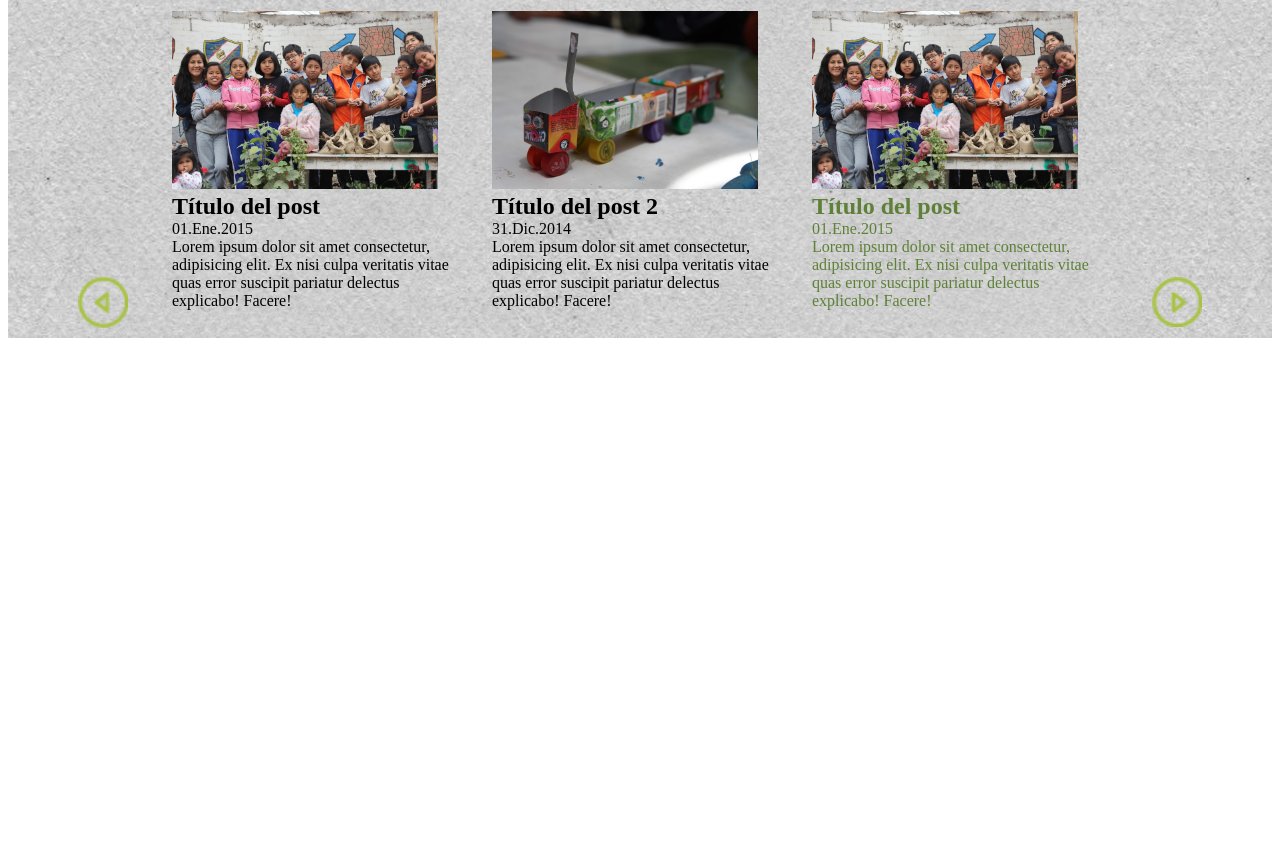
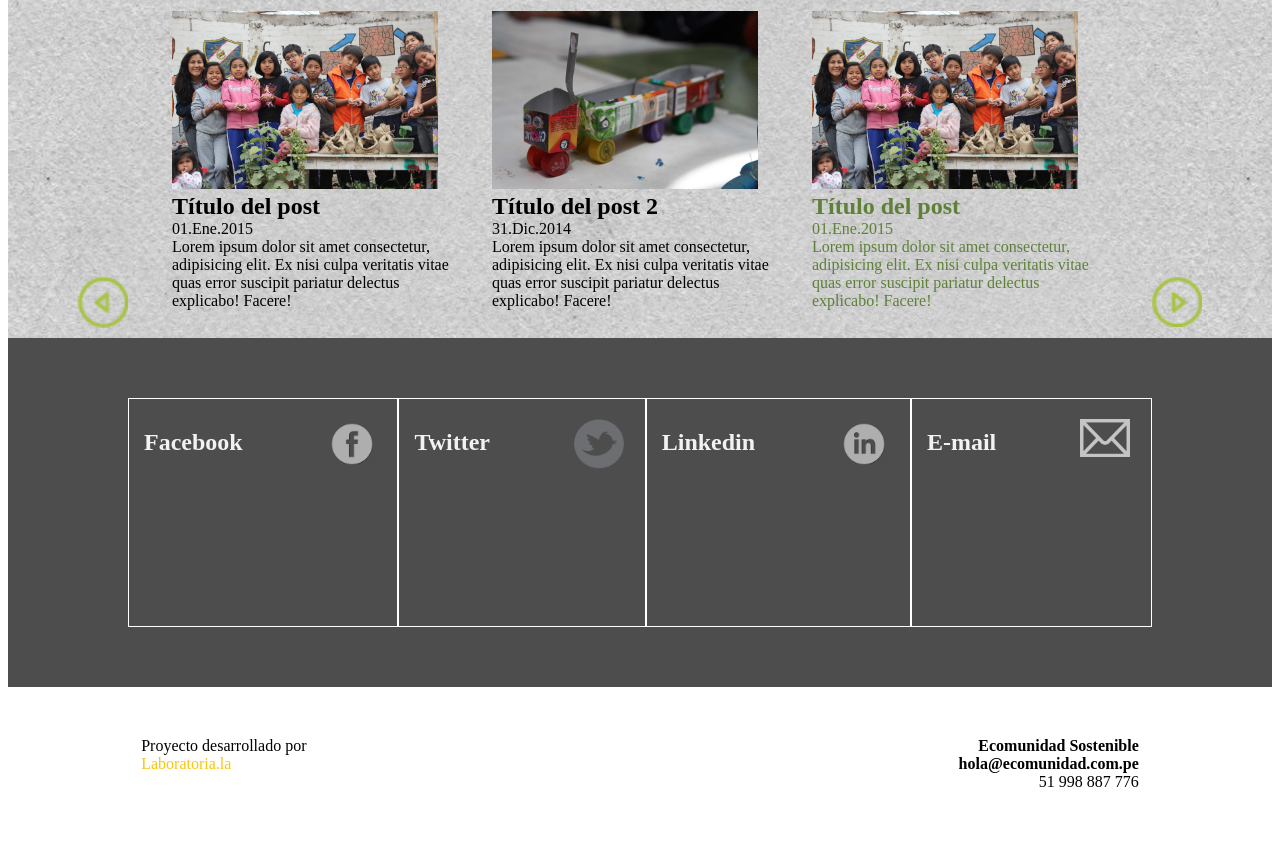
Before and after one commit to Majo-SP/comunidad-sostenible, a plain HTML site: page index.html in a window 1280 px wide. Shown: the part 3893-4737 px from the top of the page. Before the commit the page ends 4239 px from the top, so only its background shows below. Drawn offline with Linux system fonts and the light colour scheme.

Commit message:
main 6 7 8 y footer terminados

```diff
--- a/css/main.css
+++ b/css/main.css
@@ -355,3 +355,78 @@
     margin: 0%;
     color: #5E8039;
 }
+
+
+/*MAIN 8*/
+
+.container .main-8{
+    margin: 0%;
+    padding: 60px 120px;
+    background-color: #4D4D4D;
+}
+.container .main-8 .grid-social{
+    display: grid;
+    grid-template-columns: auto auto auto auto;
+    padding: 0px;
+    vertical-align: top;
+}
+.container .main-8 .grid-social .grid-social-item{
+  border: 1px solid white;
+  text-align: left;
+  padding: 10px 10px 150px 15px;
+}
+.container .main-8 .grid-social .grid-social-item h2{
+    color: #F2F2F2;
+    display: inline-block;
+    vertical-align: top;
+    text-align: left;
+}
+.container .main-8 .grid-social .grid-social-item img{
+    max-width: 50px;
+    display: inline-block;
+    text-align: right;
+    margin: 10px 0px 0px 80px;
+}
+
+
+/*FOOTER*/
+
+.container .footer{
+    margin: 0%;
+    padding: 50px 80px;
+    text-align: center;
+}
+.container .footer .footer-left{
+    margin: 0%;
+    padding: 0%;
+    text-align: left;
+    display: inline-block;
+    vertical-align: top;
+    width: 45%;
+}
+.container .footer .footer-left .footlist-left{
+    list-style-type: none;
+    margin: 0%;
+    padding: 0%;
+}
+
+.container .footer .footer-left .footlist-left .list-yellow{
+    color: #fac60e;
+}
+.container .footer .footer-right{
+    margin: 0%;
+    padding: 0%;
+    text-align: right;
+    display: inline-block;
+    vertical-align: top;
+    width: 45%;
+}
+.container .footer .footer-right .footlist-right{
+    list-style-type: none;
+    margin: 0%;
+    padding: 0%;
+}
+
+.container .footer .footer-right .footlist-right .list-bold{
+    font-weight: bold;
+}
--- a/index.html
+++ b/index.html
@@ -17,17 +17,17 @@
                 </div>
 				<div class="header-right">
 					<ul>
-						<li><a href="#">Nosotros</a></li>
+						<li><a href="#Nosotros">Nosotros</a></li>
 						<li>|</li>
-						<li><a href="#">Servicios</a></li>
+						<li><a href="#Servicios">Servicios</a></li>
 						<li>|</li>
-						<li><a href="#">Proyectos</a></li>
+						<li><a href="#Proyectos">Proyectos</a></li>
 						<li>|</li>
-						<li><a href="#">Equipos</a></li>
+						<li><a href="#Equipos">Equipos</a></li>
 						<li>|</li>
-						<li><a href="#">Blogs</a></li>
+						<li><a href="#Blogs">Blogs</a></li>
 						<li>|</li>
-						<li><a href="#">Síguenos</a></li>
+						<li><a href="#Siguenos">Síguenos</a></li>
 					</ul>
 				</div>
             </div>
@@ -35,7 +35,7 @@
 				<img src="img/semilla.jpg" alt="Imagen de pequeño brote de semilla verde sobre pasto">
 				<p>Lorem ipsum dolor sit amet consectetur adipisicing elit. Ea quaerat, autem, voluptas quisquam quae natus dolore molestiae nemo recusandae dicta, eum eius placeat. Temporibus molestias quos officiis accusamus adipisci Lorem, ipsum dolor sit amet consectetur adipisicing elit. Esse, explicabo cupiditate</p>
 			</div>
-			<div class="main-2">
+			<div id="Nosotros" class="main-2">
 				<div class="mision">
 					<img src="img/iconos/mision/mision.png" alt="Icono que representa la Misión">
 					<h3>Mision</h3>
@@ -57,7 +57,7 @@
 					<p>Lorem ipsum dolor sit amet consectetur adipisicing elit. Id perspiciatis libero rem sunt ab ipsum adipisci, sint maxime earum quia quos aliquid necessitatibus veniam repudiandae itaque quo voluptatem saepe facere?</p>
 				</div>
 			</div>
-			<div class="main-4">
+			<div id="Servicios" class="main-4">
 				<div class="cabecera-main4">
 					<h3>Servicios</h3>
 					<p>Lorem ipsum dolor sit amet, consectetur adipisicing elit. Minus placeat officia ad fugit aspernatur sequi rerum inventore cupiditate asperiores voluptatibus magnam, facere similique id, maxime itaque sapiente molestiae vero aliquam.</p>
@@ -95,7 +95,7 @@
 					</div>
 				</div>
 			</div>
-			<div class="main-5">
+			<div id="Proyectos" class="main-5">
 				<h2>Proyectos</h2>
 				<div class="section-main5">
 					<img src="img/fotos/img-0352.JPG" alt="Foto de grupo de niñas observando algo en detalle">
@@ -114,7 +114,7 @@
 					</div>
 				</div>
 			</div>
-			<div class="main-6">
+			<div id="Equipos" class="main-6">
 				<h2>Equipo</h2>
 				<div class="equipo">
 					<div class="persona-equipo">
@@ -141,7 +141,7 @@
 					</div>
 				</div>
 			</div>
-			<div class="main-7">
+			<div id="Blogs" class="main-7">
 				<h2>Blog</h2>
 				<div class="blog">
 					<img class="flecha-izq" src="img/iconos/slider/ecomunidad-15.png" alt="icono flecha hacia la izquierda">
@@ -166,6 +166,41 @@
 					<img class="flecha-der" src="img/iconos/slider/ecomunidad-16.png" alt="icono flecha hacia la derecha">
 				</div>
 			</div>
+			<div id="Siguenos" class="main-8">
+				<div class="grid-social">
+					<div class="grid-social-item">
+						<h2>Facebook</h2>
+						<img src="img/facebook.png" alt="icono de Facebook">
+					</div>
+					<div class="grid-social-item">
+						<h2>Twitter</h2>
+						<img src="img/twitter.png" alt="icono de Twitter">
+					</div>
+					<div class="grid-social-item">
+						<h2>Linkedin</h2>
+						<img src="img/in.png" alt="icono de Linkedin">
+					</div>
+					<div class="grid-social-item">
+						<h2>E-mail</h2>
+						<img src="img/email.png" alt="icono de sobre E-mail">
+					</div>
+				</div>
+			</div>
+			<div class="footer">
+				<div class="footer-left">
+					<ul class="footlist-left">
+						<li>Proyecto desarrollado por</li>
+						<li class="list-yellow">Laboratoria.la</li>
+					</ul>
+				</div>
+				<div class="footer-right">
+					<ul class="footlist-right">
+						<li class="list-bold">Ecomunidad Sostenible</li>
+						<li class="list-bold">hola@ecomunidad.com.pe</li>
+						<li>51 998 887 776</li>
+					</ul>
+				</div>
+			</div>
         </div>
 	</body>
 </html>
```
